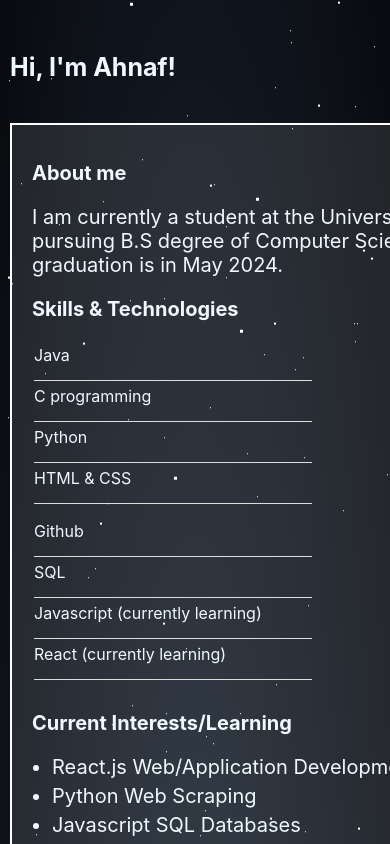
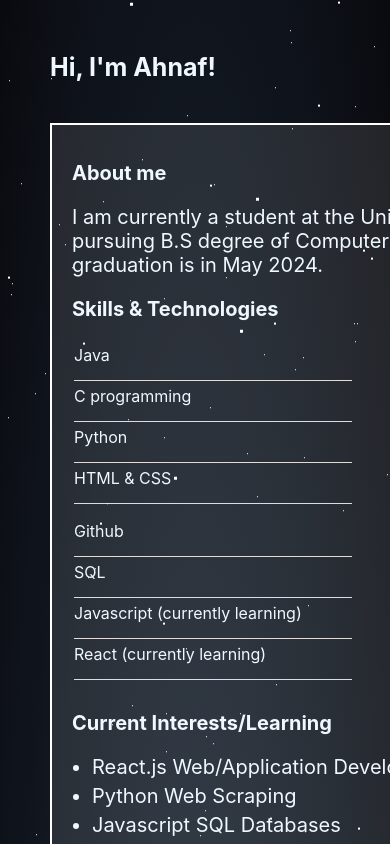
Before and after one commit to developer-xyyz/portfolio-app, a React (Create React App) app: page / in a window 390 px wide. Shown: the top 844 px of the page. Built offline with nearby package versions, Linux system fonts and the light colour scheme.

Commit message:
fixed padding for ipads & tablets

```diff
--- a/src/App.css
+++ b/src/App.css
@@ -42,7 +42,7 @@ html {
   .App{
 
     /*border: 2px solid #ffff;*/
-    padding-left: 10px;
+    padding-left: 50px;
     width: 800px;
   }
 }
```
